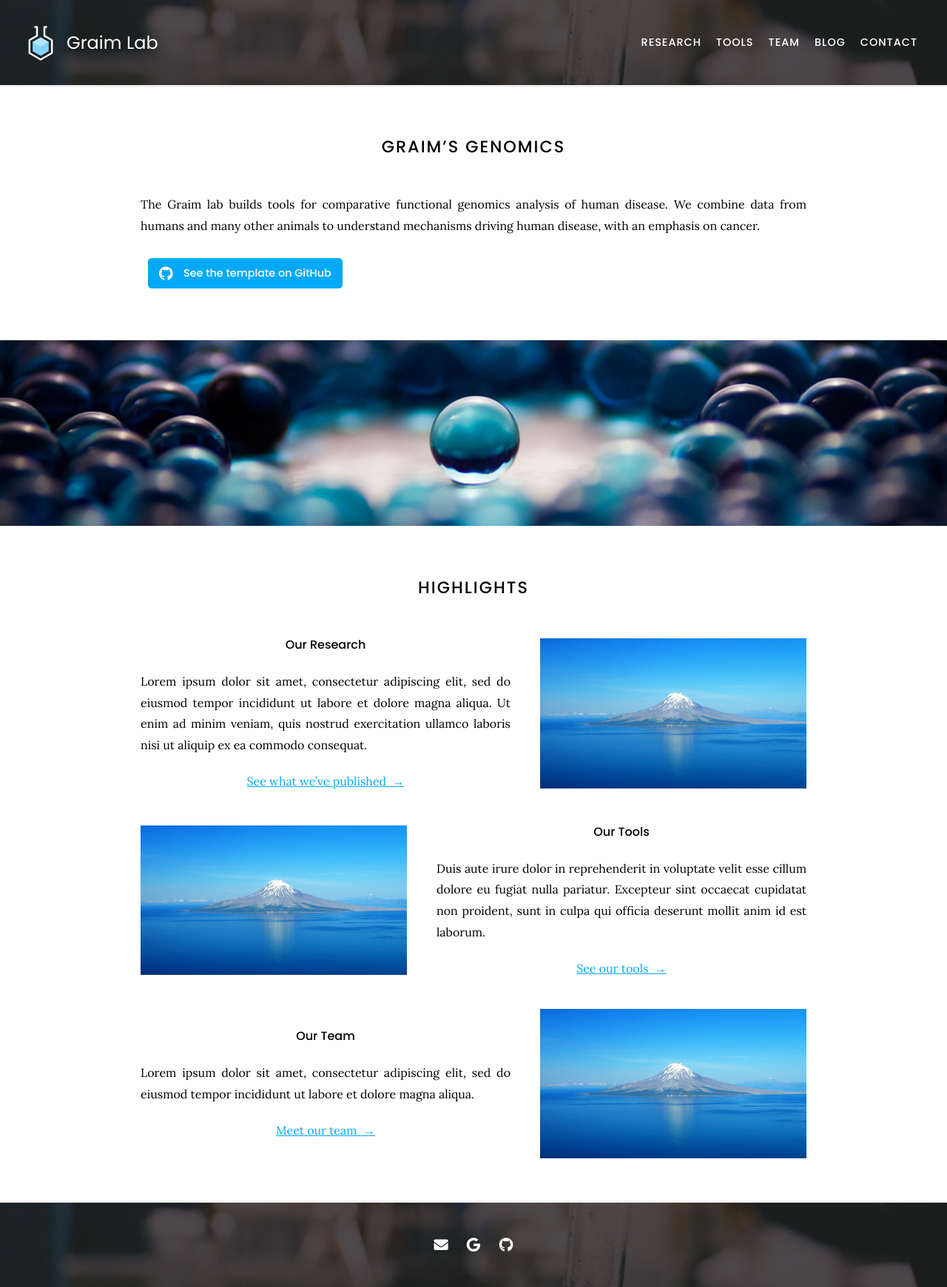
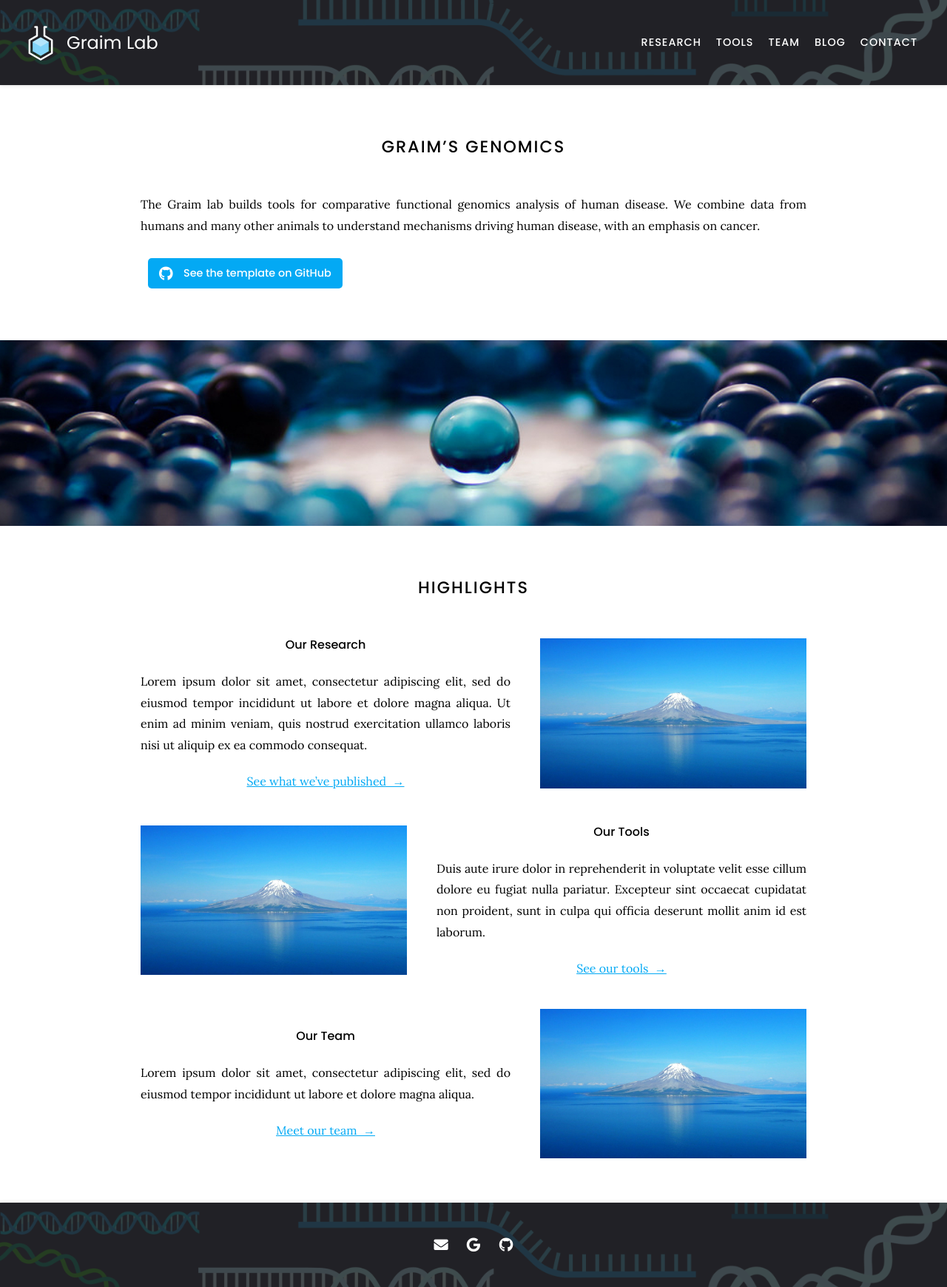
Before and after one commit to graim/GraimLabWebsite, a Jekyll site: the page built from index.md, in a window 1280 px wide. Shown: the whole page at 74% size. Built offline with Jekyll 4.4.1, drawn with Linux system fonts in a browser that asks for light colours; nearby versions of some CDN libraries.

Commit message:
Update _config.yaml

```diff
--- a/_config.yaml
+++ b/_config.yaml
@@ -4,8 +4,9 @@
 title: Graim Lab
 description: A computational genomics lab at the University of Florida CISE department.
 logo: images/logo.svg
-header: images/background.jpg
-footer: images/background.jpg
+header: images/GraimLab_Background_Genomes.png
+footer: images/GraimLab_Background_Genomes.png
+#footer: images/background.jpg
 baseurl: /lab-website-template
 
 # site social media and other links
```
